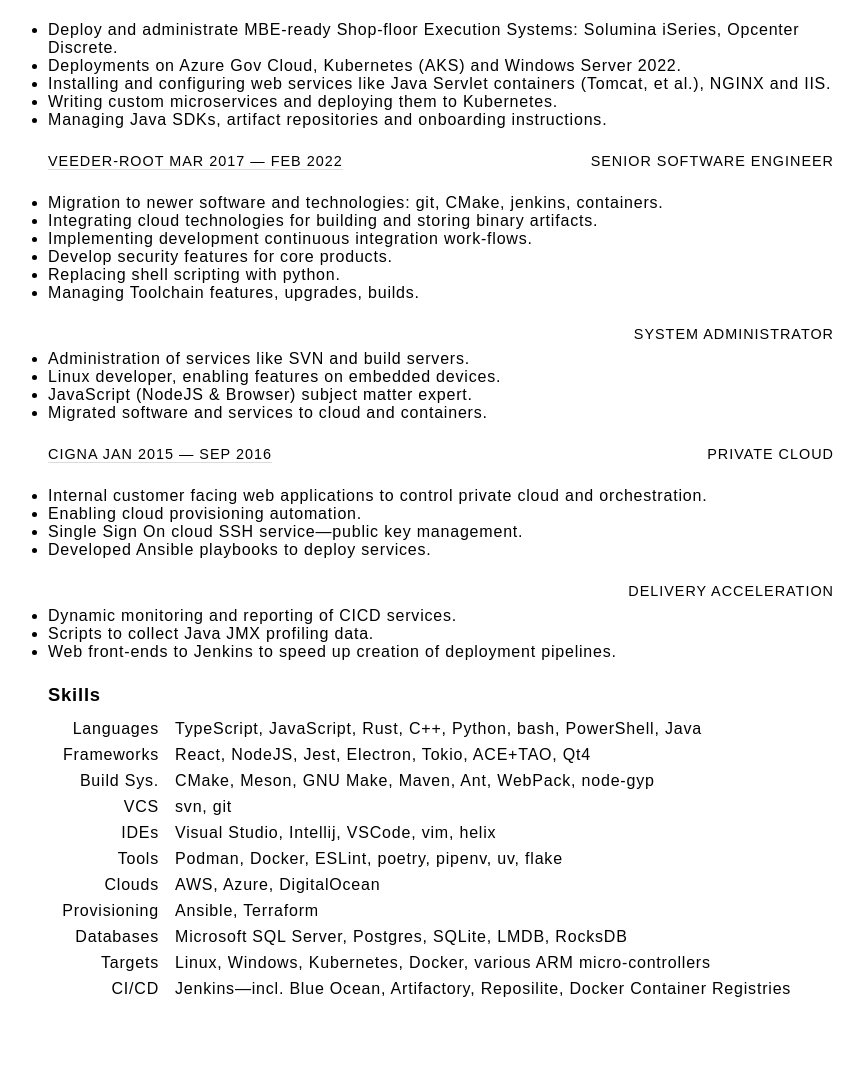
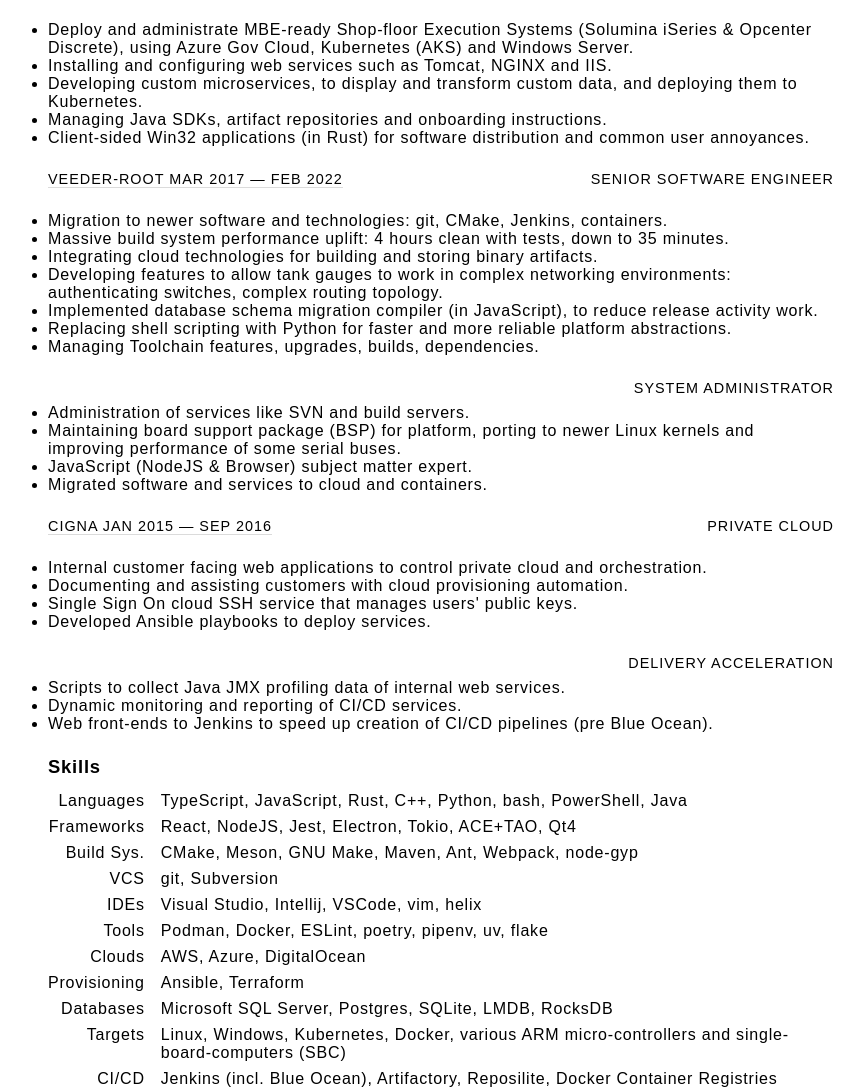
Before and after one commit to adedomin/resume-web, a plain HTML site: page index.html in a window 1280 px wide. Shown: the part 406-1497 px from the top of the page, without its empty margins (199-1063 px from the left). Before the commit the page ends 1460 px from the top, so only its background shows below. Drawn offline with Linux system fonts and the light colour scheme.

Commit message:
more changes

```diff
--- a/index.html
+++ b/index.html
@@ -172,7 +172,7 @@
       <div class=content>
         <h4>Executive Summary</h4>
         <p>
-          Software developer with expertise in Linux, Kubernetes, Azure & AWS and Manufacturing Execution Systems (MES).
+          Full-stack systems engineer with expertise in Linux, Kubernetes, Azure & AWS and Manufacturing Execution Systems (MES).
           Experienced in deploying MBE-ready MES and building microservices to support engineering and shop-floor transformation initiatives.
         </p>
         <h4>Education</h4>
@@ -196,23 +196,28 @@
           <p class="heading less-small">Business Systems &amp; Transformation</p>
         </div>
         <ul>
-          <li>Deploy and administrate MBE-ready Shop-floor Execution Systems: Solumina iSeries, Opcenter Discrete.</li>
-          <li>Deployments on Azure Gov Cloud, Kubernetes (AKS) and Windows Server 2022.</li>
-          <li>Installing and configuring web services like Java Servlet containers (Tomcat, et al.), NGINX and IIS.</li>
-          <li>Writing custom microservices and deploying them to Kubernetes.</li>
+          <li>
+            Deploy and administrate MBE-ready Shop-floor Execution Systems
+            (Solumina iSeries &amp; Opcenter Discrete),
+            using Azure Gov Cloud, Kubernetes (AKS) and Windows Server.
+          </li>
+          <li>Installing and configuring web services such as Tomcat, NGINX and IIS.</li>
+          <li>Developing custom microservices, to display and transform custom data, and deploying them to Kubernetes.</li>
           <li>Managing Java SDKs, artifact repositories and onboarding instructions.</li>
+          <li>Client-sided Win32 applications (in Rust) for software distribution and common user annoyances.</li>
         </ul>
         <div class=work-exp-head>
           <p class="heading less-small">Veeder-Root Mar 2017 &mdash; Feb 2022</p>
           <p class="heading less-small">Senior Software Engineer</p>
         </div>
         <ul>
-          <li>Migration to newer software and technologies: git, CMake, jenkins, containers.</li>
+          <li>Migration to newer software and technologies: git, CMake, Jenkins, containers.</li>
+          <li>Massive build system performance uplift: 4 hours clean with tests, down to 35 minutes.</li>
           <li>Integrating cloud technologies for building and storing binary artifacts.</li>
-          <li>Implementing development continuous integration work-flows.</li>
-          <li>Develop security features for core products.</li>
-          <li>Replacing shell scripting with python.</li>
-          <li>Managing Toolchain features, upgrades, builds.</li>
+          <li>Developing features to allow tank gauges to work in complex networking environments: authenticating switches, complex routing topology.</li>
+          <li>Implemented database schema migration compiler (in JavaScript), to reduce release activity work.</li>
+          <li>Replacing shell scripting with Python for faster and more reliable platform abstractions.</li>
+          <li>Managing Toolchain features, upgrades, builds, dependencies.</li>
         </ul>
         <div class=work-exp-head>
           <p></p>
@@ -220,7 +225,7 @@
         </div>
         <ul>
           <li>Administration of services like SVN and build servers.</li>
-          <li>Linux developer, enabling features on embedded devices.</li>
+          <li>Maintaining board support package (BSP) for platform, porting to newer Linux kernels and improving performance of some serial buses.</li>
           <li>JavaScript (NodeJS &amp; Browser) subject matter expert.</li>
           <li>Migrated software and services to cloud and containers.</li>
         </ul>
@@ -230,8 +235,8 @@
         </div>
         <ul>
           <li>Internal customer facing web applications to control private cloud and orchestration.</li>
-          <li>Enabling cloud provisioning automation.</li>
-          <li>Single Sign On cloud SSH service&mdash;public key management.</li>
+          <li>Documenting and assisting customers with cloud provisioning automation.</li>
+          <li>Single Sign On cloud SSH service that manages users&apos; public keys.</li>
           <li>Developed Ansible playbooks to deploy services.</li>
         </ul>
         <div class=work-exp-head>
@@ -239,9 +244,9 @@
           <p class="heading less-small">Delivery Acceleration</p>
         </div>
         <ul>
-          <li>Dynamic monitoring and reporting of CICD services.</li>
-          <li>Scripts to collect Java JMX profiling data.</li>
-          <li>Web front-ends to Jenkins to speed up creation of deployment pipelines.</li>
+          <li>Scripts to collect Java JMX profiling data of internal web services.</li>
+          <li>Dynamic monitoring and reporting of CI/CD services.</li>
+          <li>Web front-ends to Jenkins to speed up creation of CI/CD pipelines (pre Blue Ocean).</li>
         </ul>
       </div>
       <h4>Skills</h4>
@@ -249,15 +254,15 @@
         <div class=edu-table>
           <span>Languages</span><span>TypeScript, JavaScript, Rust, C++, Python, bash, PowerShell, Java</span>
           <span>Frameworks</span><span>React, NodeJS, Jest, Electron, Tokio, ACE+TAO, Qt4</span>
-          <span>Build Sys.</span><span>CMake, Meson, GNU Make, Maven, Ant, WebPack, node-gyp</span>
-          <span>VCS</span><span>svn, git</span>
+          <span>Build Sys.</span><span>CMake, Meson, GNU Make, Maven, Ant, Webpack, node-gyp</span>
+          <span>VCS</span><span>git, Subversion</span>
           <span>IDEs</span><span>Visual Studio, Intellij, VSCode, vim, helix</span>
           <span>Tools</span><span>Podman, Docker, ESLint, poetry, pipenv, uv, flake</span>
           <span>Clouds</span><span>AWS, Azure, DigitalOcean</span>
           <span>Provisioning</span><span>Ansible, Terraform</span>
           <span>Databases</span><span>Microsoft SQL Server, Postgres, SQLite, LMDB, RocksDB</span>
-          <span>Targets</span><span>Linux, Windows, Kubernetes, Docker, various ARM micro-controllers</span>
-          <span>CI/CD</span><span>Jenkins&mdash;incl. Blue Ocean, Artifactory, Reposilite, Docker Container Registries</span>
+          <span>Targets</span><span>Linux, Windows, Kubernetes, Docker, various ARM micro-controllers and single-board-computers (SBC)</span>
+          <span>CI/CD</span><span>Jenkins (incl. Blue Ocean), Artifactory, Reposilite, Docker Container Registries</span>
         </div>
       </div>
     </div>
```
